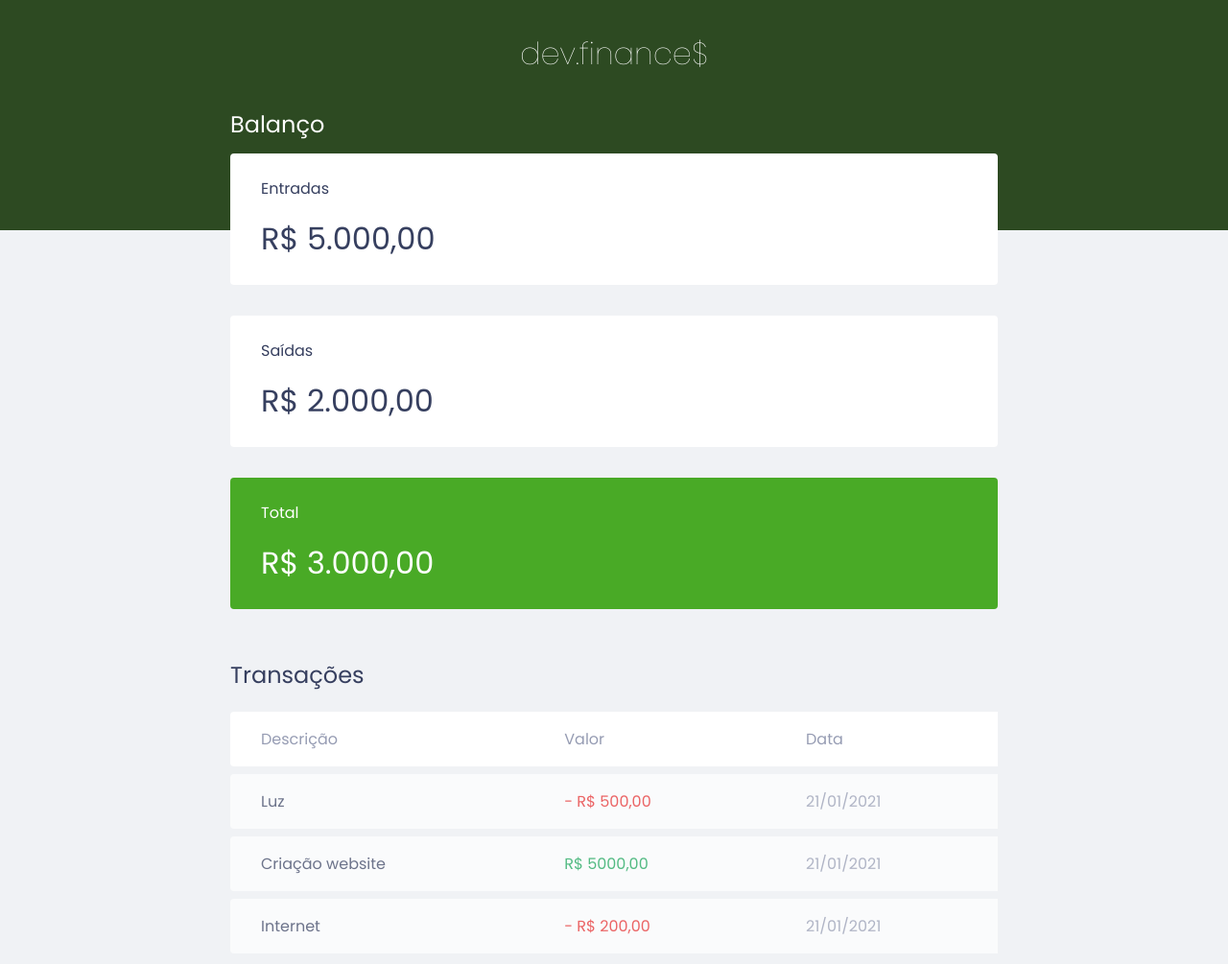
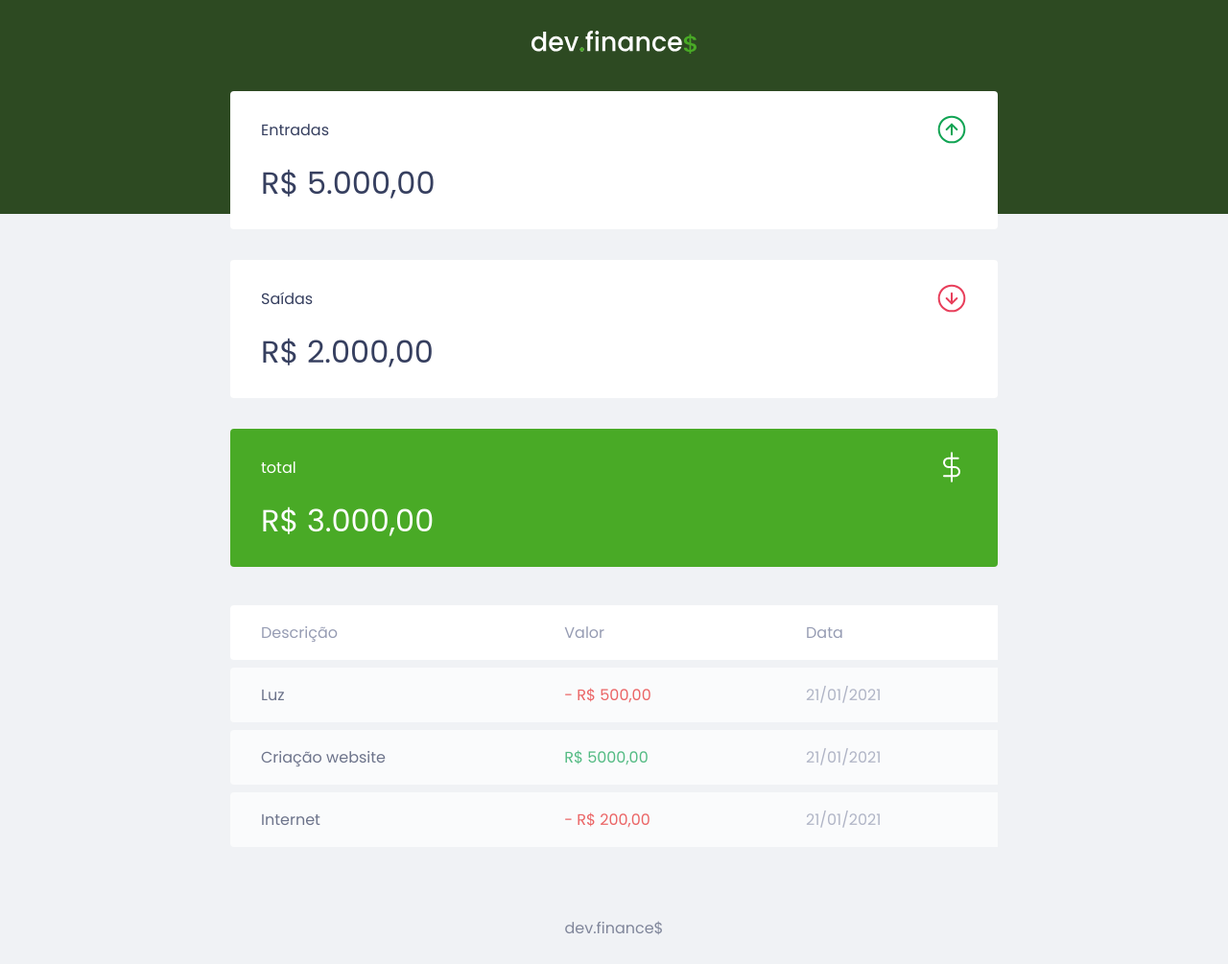
Before and after one commit to lvaccari12/finances_app, a plain HTML site: page index.html in a window 1280 px wide. Shown: the top 1005 px of the page at 96% size. Drawn offline with Linux system fonts and the light colour scheme.

Commit message:
icons added

```diff
--- a/index.html
+++ b/index.html
@@ -11,31 +11,47 @@
   </head>
   <body>
     <header>
-      <h1 id="logo">dev.finance$</h1>
+      <img src="./assets/logo.svg" alt="Logo Dev finance">
     </header>
 
     <main class="container">
       <section id="balance">
-        <h2>Balanço</h2>
+        <h2 class="sr-only">Balanço</h2>
 
         <div class="card">
-          <h3>Entradas</h3>
+          <h3>
+            <span>
+              Entradas
+            </span>
+            <img src="./assets/income.svg" alt="Image de entradas">
+          </h3>
+
           <p>R$ 5.000,00</p>
         </div>
 
         <div class="card">
-          <h3>Saídas</h3>
+          <h3>
+            <span>
+              Saídas
+            </span>
+            <img src="./assets/expense.svg" alt="Image de saídas">
+          </h3>
           <p>R$ 2.000,00</p>
         </div>
 
         <div class="card total">
-          <h3>Total</h3>
+          <h3>
+            <span>
+              total
+            </span>
+            <img src="./assets/total.svg" alt="Image de total">
+          </h3>
           <p>R$ 3.000,00</p>
         </div>
       </section>
 
       <section id="transaction">
-        <h2>Transações</h2>
+        <h2 class="sr-only">Transações</h2>
 
         <table id="data-table">
           <thead>
--- a/style.css
+++ b/style.css
@@ -12,6 +12,18 @@
 body {
     background: #f0f2f5;
     font-family: 'Poppins', sans-serif;
+}
+
+.sr-only {
+    position: absolute;
+    width: 1px;
+    height: 1px;
+    padding: 0;
+    margin: -1px;
+    overflow: hidden;
+    clip: rect(0, 0, 0, 0);
+    white-space: nowrap;
+    border-width: 0;
 }
 
 .container {
@@ -65,6 +77,10 @@ header {
 .card h3 {
     font-weight: normal;
     font-size: 1rem;
+
+    display: flex;
+    align-items: center;
+    justify-content: space-between;
 }
 
 .card p {
```
Also changed, not shown: assets/expense.svg (added), assets/income.svg (added), assets/logo.svg (added), assets/minus.svg (added), assets/plus.svg (added), assets/total.svg (added).
